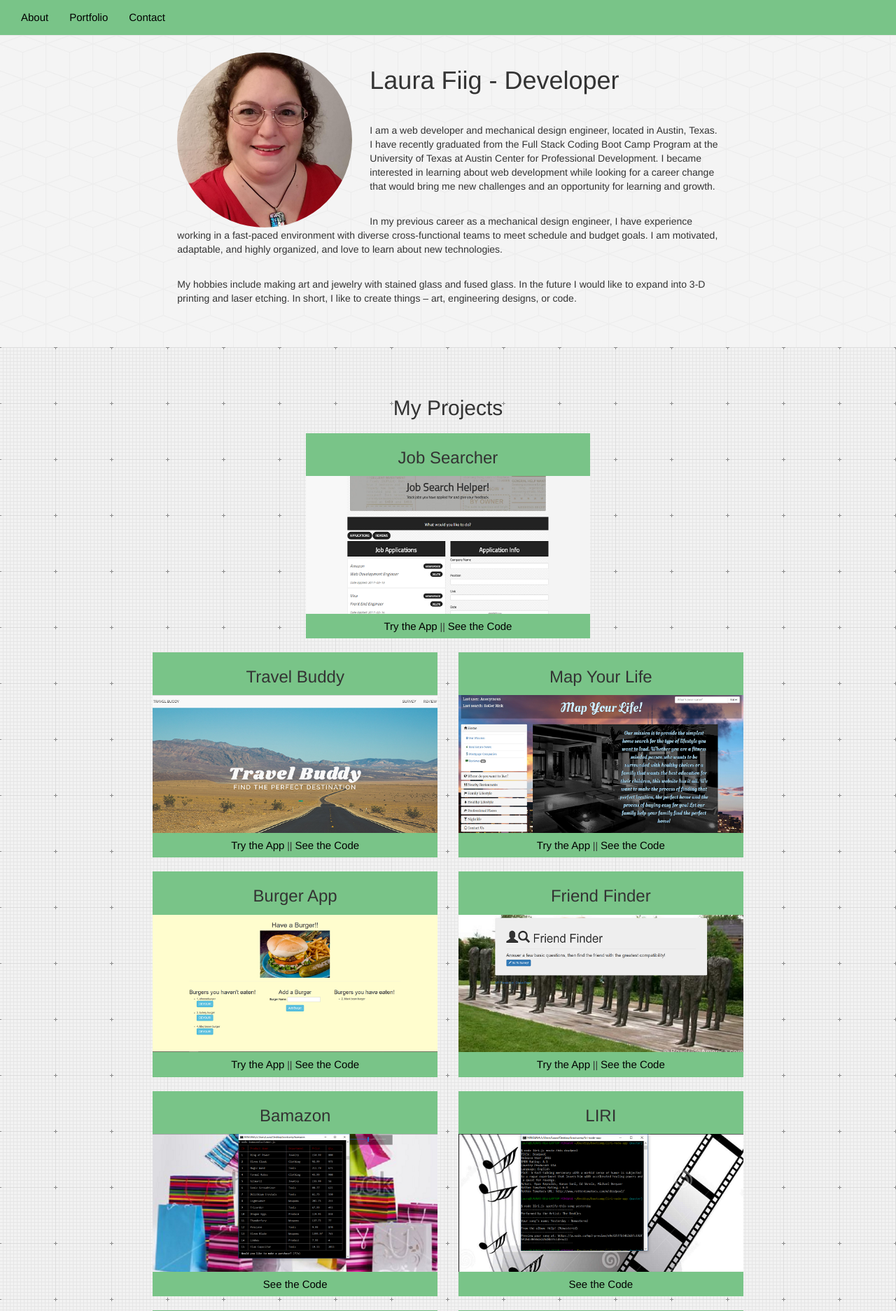
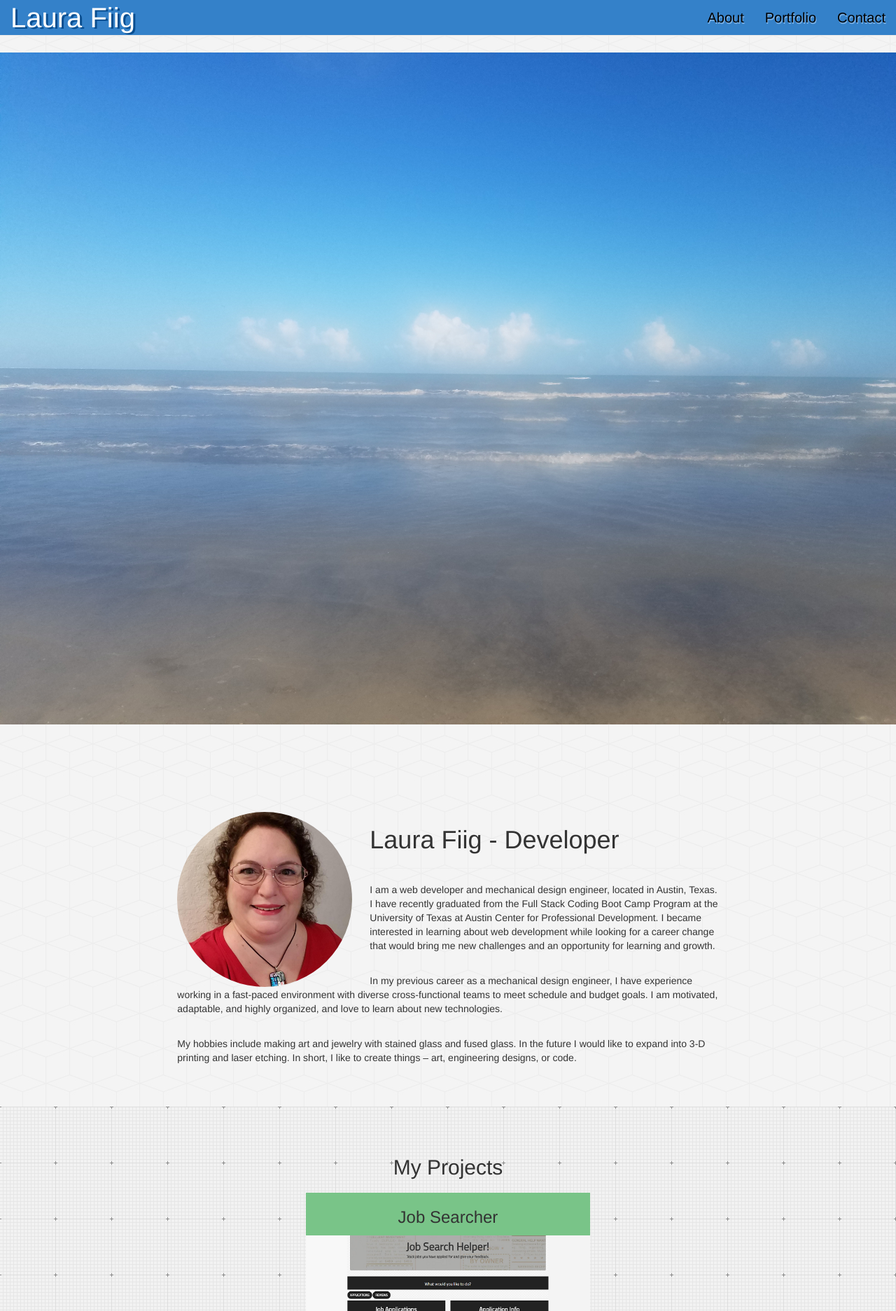
Before and after one commit to laurafiig/Portfolio, a PHP site: page / in a window 1280 px wide. Shown: the top 1873 px of the page at 70% size. Run offline with PHP 8.4, Linux system fonts and the light colour scheme.

Commit message:
new background

```diff
--- a/assets/css/style.css
+++ b/assets/css/style.css
@@ -1,19 +1,33 @@
+/* colors used */
+/*
+base      #3480C9
+lighter   #5597D5
+lightest  #81B3E4
+darker    #1169BE
+darkest   #094E90
+*/
+
 
 /* navbar formatting */
 .navbar-default {
-  background-color: #79c488!important;
+  background-color: #3481c9!important;
 }
 
 .navbar-brand {
-  font-size: 25px;
-  color: black!important;
+  font-size: 40px;
+  color: white!important;
+  text-shadow: 3px 2px #094E90;
 }
 
 /* text for links in navbar and portfolio */
 .linktext {
   color: black!important;
-  font-size: 15px
+  text-shadow: 1px 2px #81B3E4;
+  font-size: 20px
 }
+
+/* intro */
+#homePic {width: 100%; }
 
 /* formats about me section */
 #about {
--- a/index.html
+++ b/index.html
@@ -11,6 +11,9 @@
 	<nav class="navbar navbar-default navbar-fixed-top">
 		<div class="container-fluid">
 			<div class="navbar-header">
+    			<a class="navbar-brand brand">Laura Fiig</a>
+    		</div>
+    		<div class="navbar-header">
 				<button type="button" class="navbar-toggle" data-toggle="collapse" data-target="#myNavbar">
 					<span class="icon-bar"></span>
 					<span class="icon-bar"></span>
@@ -18,7 +21,7 @@
 				</button>
 			</div>
 			<div class="collapse navbar-collapse" id="myNavbar">
-				<ul class="nav navbar-nav">
+				<ul class="nav navbar-nav navbar-right">
 					<li><a class="linktext" href="#about">About</a></li>
 					<li><a class="linktext" href="#portfolio">Portfolio</a></li>
 					<li><a class="linktext" href="#contact">Contact</a></li>
@@ -31,6 +34,13 @@
 			</div>
 		</div>
 	</nav>
+	<div class="container" id="about">
+		<div class="row">
+			<div class="col-md-12">
+				<img id="homePic" src="assets/images/porta.jpg">
+			</div>
+		</div>
+	</div>
 	<div class="container" id="about">
 		<div class="row">
 			<div class="col-md-2">
@@ -354,6 +364,9 @@
 			</div>
 		</div>
 	</div>
+	<footer>
+		copyright
+	</footer>
 <script type="text/javascript" src="assets/javascript/app.js"></script>
 </body>
 </html>
```
Also changed, not shown: tryyyy.html (added, +52 -0 lines), assets/images/porta.jpg (added), 1 other file.
